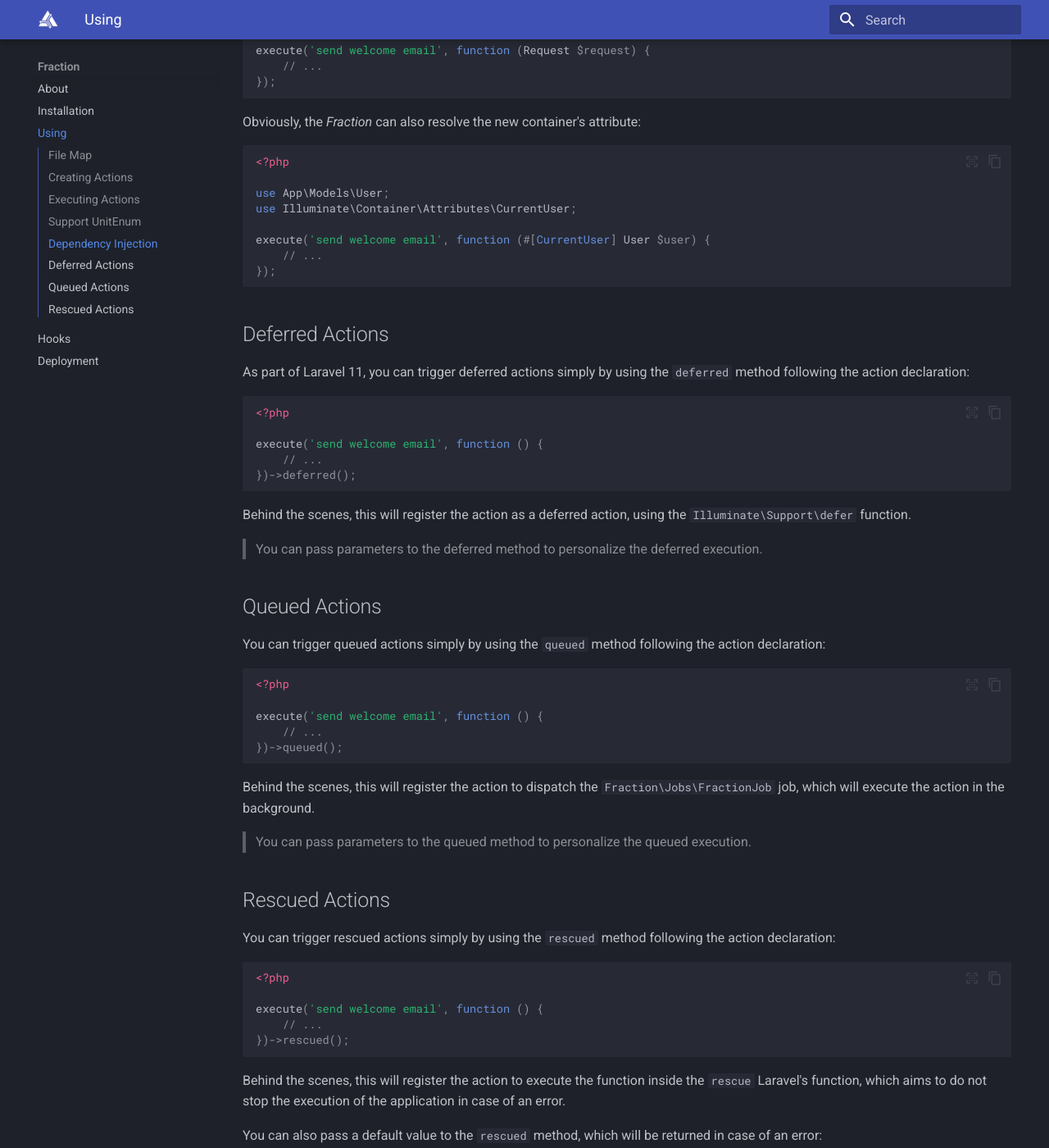
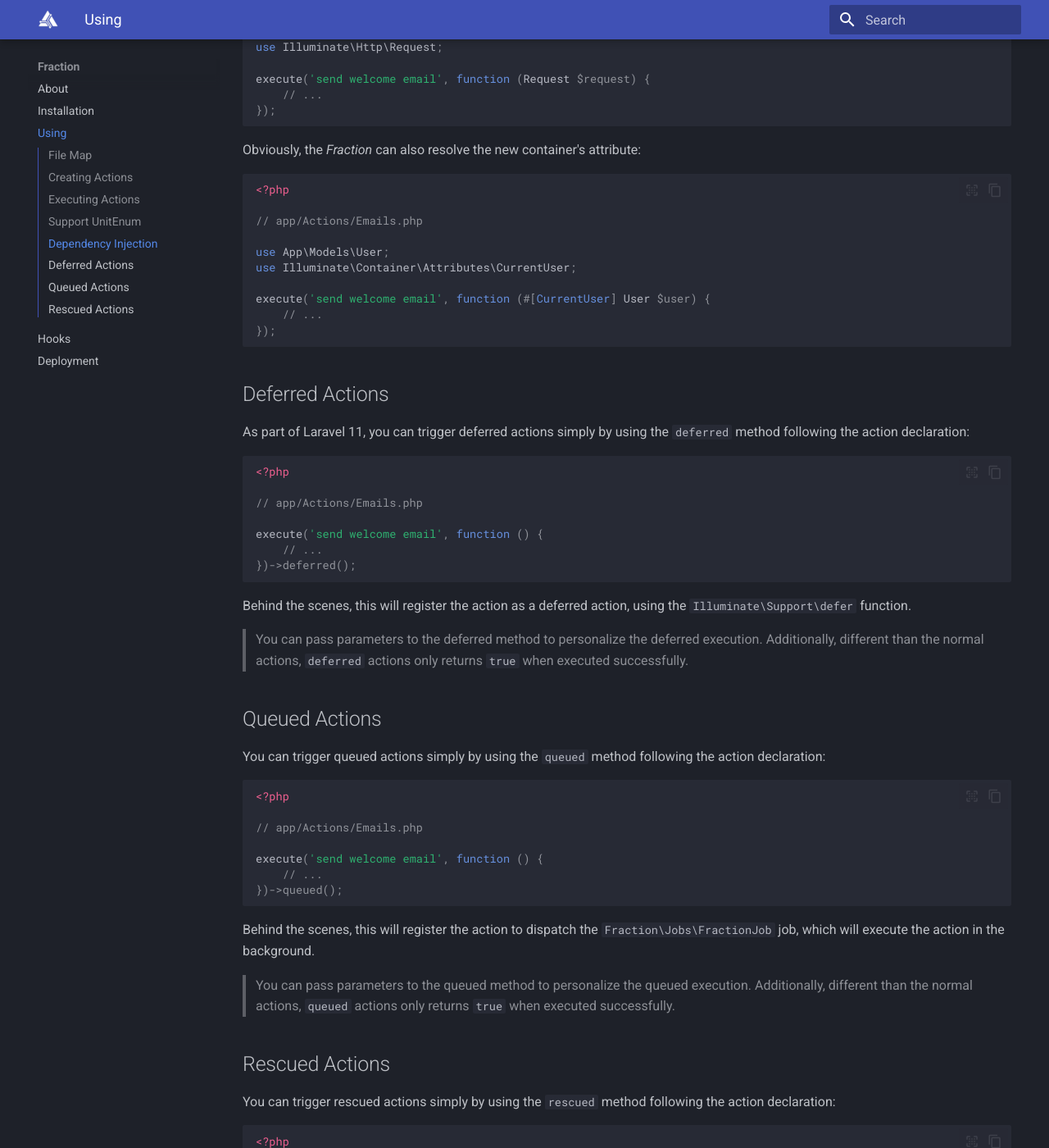
Before and after one commit to devajmeireles/fraction, an MkDocs documentation site: the page built from docs/using.md, in a window 1280 px wide and 1400 px high, scrolled down 2600 px. Shown: the whole window at 82% size. Built offline with MkDocs 1.6.1 and Material for MkDocs 9.7.7, drawn with Linux system fonts in a browser that asks for light colours; some of the changed text lies outside the part shown.

Commit message:
Update using.md

````diff
--- a/docs/using.md
+++ b/docs/using.md
@@ -17,14 +17,14 @@
 While you can create actions manually, there is a `make:action` command that can be used to make it easier to create actions via the terminal. The output of the command like this:
 
 ```bash
-php artisan make:action SendWelcomeEmail
+php artisan make:action Emails
 ```
 Will result in an action like this:
 
 ```php
 <?php
 
-// app/Actions/SendWelcomeEmail.php
+// app/Actions/Emails.php
 
 execute('send welcome email', function () {
     // ...
@@ -45,6 +45,8 @@
 
 ```php
 <?php
+
+// app/Actions/Emails.php
 
 use App\Models\User;
 use App\Notifications\WelcomeEmailNotification;
@@ -97,6 +97,8 @@
 ```php
 <?php
 
+// app/Actions/Emails.php
+
 use App\Enums\UserActions;
 
 execute(UserActions::SendWelcomeEmail, function () {
@@ -108,8 +110,6 @@
 
 ```php
 <?php
-
-// ...
 
 use App\Enums\UserActions;
 
@@ -123,6 +123,8 @@
 ```php
 <?php
 
+// app/Actions/Emails.php
+
 use Illuminate\Http\Request;
 
 execute('send welcome email', function (Request $request) {
@@ -134,6 +136,8 @@
 
 ```php
 <?php
+
+// app/Actions/Emails.php
 
 use App\Models\User;
 use Illuminate\Container\Attributes\CurrentUser;
@@ -150,6 +154,8 @@
 ```php
 <?php
 
+// app/Actions/Emails.php
+
 execute('send welcome email', function () {
     // ...
 })->deferred();
@@ -157,7 +163,7 @@
 
 Behind the scenes, this will register the action as a deferred action, using the `Illuminate\Support\defer` function.
 
-> You can pass parameters to the deferred method to personalize the deferred execution.
+> You can pass parameters to the deferred method to personalize the deferred execution. Additionally, different than the normal actions, `deferred` actions only returns `true` when executed successfully.
 
 ## Queued Actions
 
@@ -166,6 +172,8 @@
 ```php
 <?php
 
+// app/Actions/Emails.php
+
 execute('send welcome email', function () {
     // ...
 })->queued();
@@ -173,7 +181,7 @@
 
 Behind the scenes, this will register the action to dispatch the `Fraction\Jobs\FractionJob` job, which will execute the action in the background.
 
-> You can pass parameters to the queued method to personalize the queued execution.
+> You can pass parameters to the queued method to personalize the queued execution. Additionally, different than the normal actions, `queued` actions only returns `true` when executed successfully.
 
 ## Rescued Actions
 
@@ -181,6 +189,8 @@
 
 ```php
 <?php
+
+// app/Actions/Emails.php
 
 execute('send welcome email', function () {
     // ...
@@ -194,7 +204,13 @@
 ```php
 <?php
 
+// app/Actions/Emails.php
+
 execute('send welcome email', function () {
     throw new Exception('ops!');
 })->rescued(default: false);
 ```
+
+```php
+$result = run('send welcome email'); // false
+```
````
Also changed, not shown: other parts of docs/using.md (+0 -2 lines).
